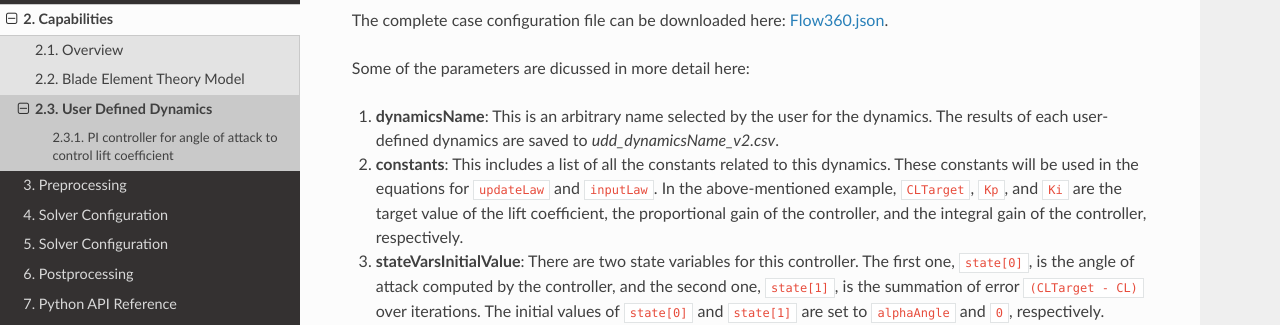
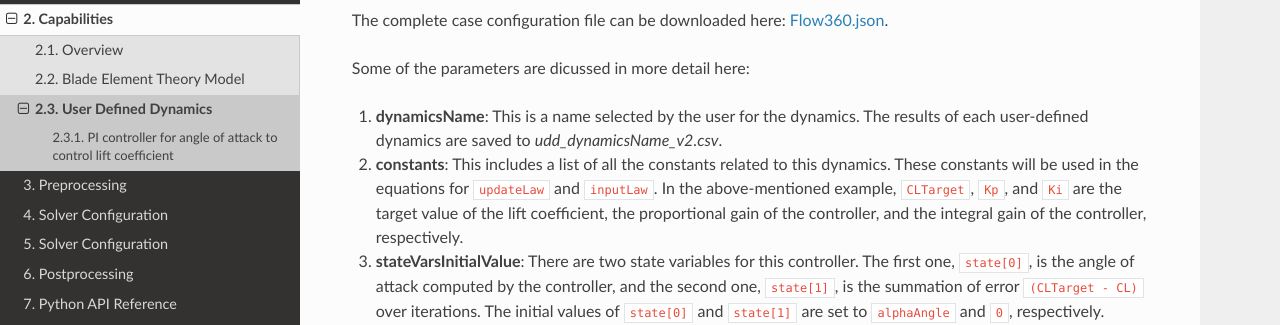
Before and after one commit to flexcompute-readthedocs/Flow360Documentation, a Sphinx documentation site: the page built from docs/source/capabilities/userDefinedDynamics.rst, in a window 1280 px wide and 900 px high, scrolled down 592 px. Shown: the part 151-476 px from the top of the window. Built offline with Sphinx 7.4.7 and the Read the Docs theme 2.0.0, drawn with Linux system fonts in a browser that asks for light colours.

Commit message:
Removed arbitrary

```diff
--- a/docs/source/capabilities/userDefinedDynamics.rst
+++ b/docs/source/capabilities/userDefinedDynamics.rst
@@ -16,7 +16,7 @@
 
 Some of the parameters are dicussed in more detail here:
 
-1. **dynamicsName**: This is an arbitrary name selected by the user for the dynamics. The results of each user-defined dynamics are saved to *udd_dynamicsName_v2.csv*.
+1. **dynamicsName**: This is a name selected by the user for the dynamics. The results of each user-defined dynamics are saved to *udd_dynamicsName_v2.csv*.
 
 2. **constants**: This includes a list of all the constants related to this dynamics. These constants will be used in the equations for :code:`updateLaw` and :code:`inputLaw`. In the above-mentioned example, :code:`CLTarget`, :code:`Kp`, and :code:`Ki` are the target value of the lift coefficient, the proportional gain of the controller, and the integral gain of the controller, respectively.
 
```
